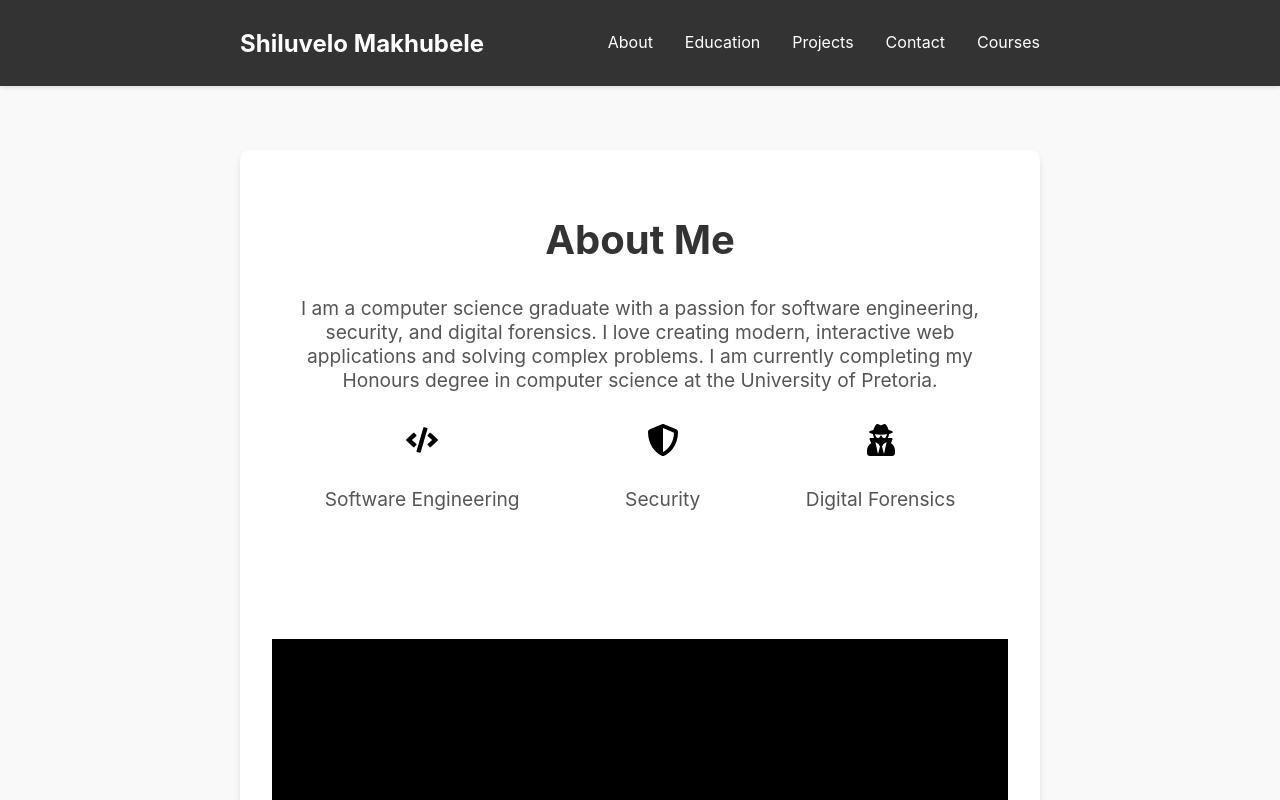
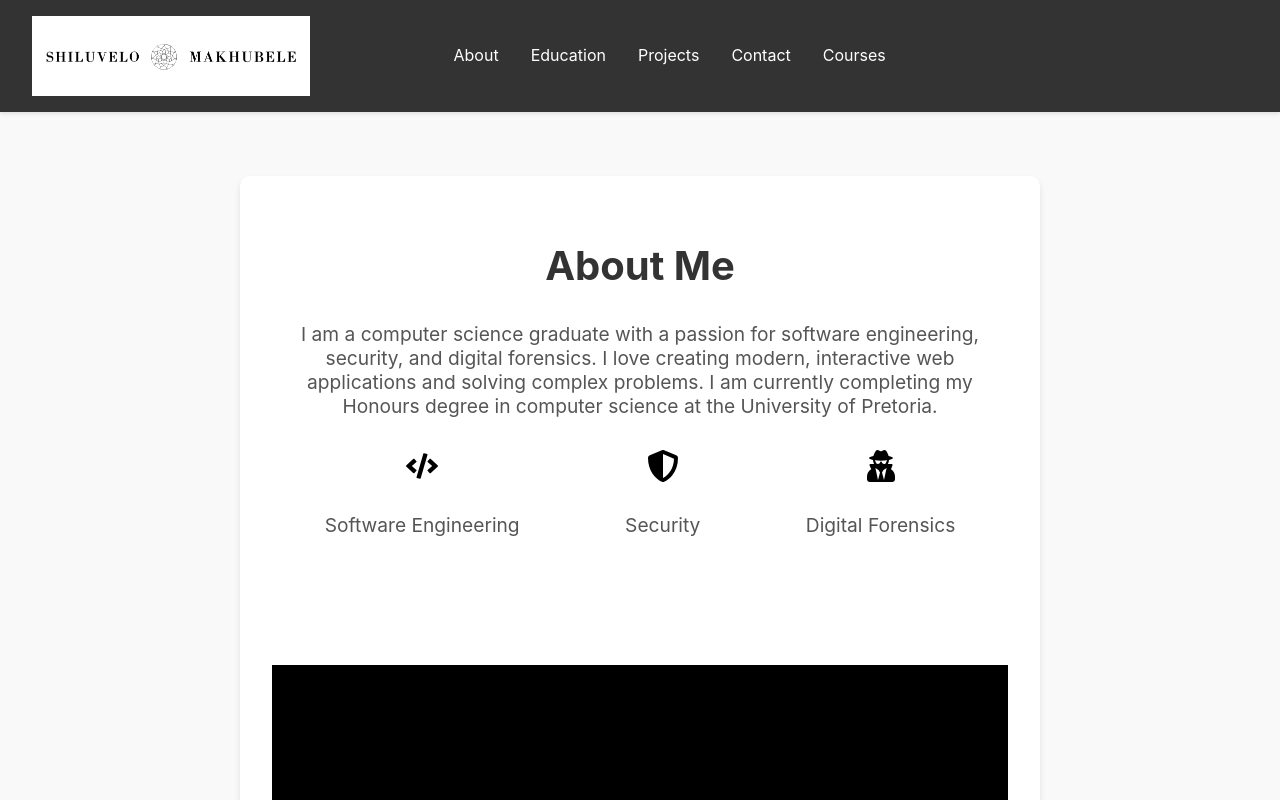
Before and after one commit to ShiluveloMakhubel/my-portfolio, a React (Create React App) app: page / in a window 1280 px wide. Shown: the top 800 px of the page. Built offline with nearby package versions, Linux system fonts and the light colour scheme.

Commit message:
updated the header

```diff
--- a/src/Components/Header.css
+++ b/src/Components/Header.css
@@ -7,6 +7,8 @@
   z-index: 1000;
   box-shadow: 0 2px 4px rgba(0, 0, 0, 0.1);
   animation: slideDown 0.5s ease-in-out;
+  display: flex;
+  align-items: center;
 }
 
 .navbar .container {
@@ -14,6 +16,9 @@
   justify-content: space-between;
   align-items: center;
   padding: 1rem 2rem;
+  max-width: 1200px;
+  margin: 0 auto;
+  width: 100%;
 }
 
 .brand {
@@ -21,12 +26,19 @@
   color: #fff;
   text-decoration: none;
   font-weight: bold;
-  animation: fadeInLeft 1s ease;
+  display: flex;
+  align-items: center;
+}
+
+.logo {
+  height: 80px; /* Adjust as needed */
+  margin-right: 0.5rem;
 }
 
 .nav-links {
   display: flex;
   list-style: none;
+  margin-left: auto; /* Align navigation links to the right */
 }
 
 .nav-links li {
--- a/src/components/Header.js
+++ b/src/components/Header.js
@@ -1,12 +1,16 @@
 import React from 'react';
 import './Header.css';
+
 
 const Header = () => {
   return (
     <header className="header">
       <nav className="navbar">
         <div className="container">
-          <a href="#about" className="brand">Shiluvelo Makhubele</a>
+          <a href="#about" className="brand">
+            <img src="/logo.png" alt="Shiluvelo Makhubele Logo" className="logo" />
+
+          </a>
           <ul className="nav-links">
             <li><a href="#about">About</a></li>
             <li><a href="#education">Education</a></li>
```
